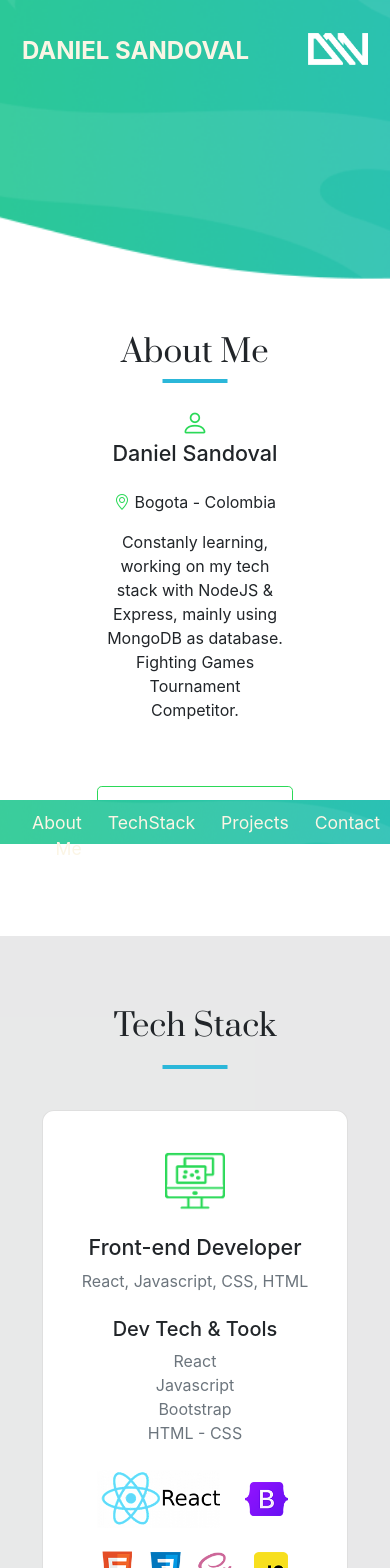
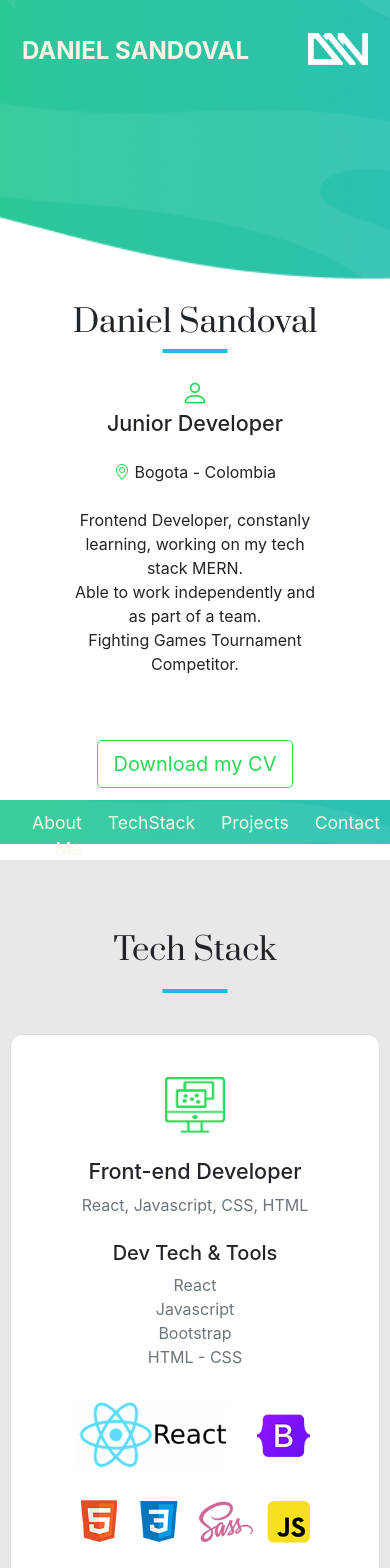
Before and after one commit to Dan33311/my-portfolio-react-bootstrap, a React (Create React App) app: page / in a window 390 px wide. Shown: the top 1568 px of the page. Built offline with nearby package versions, Linux system fonts and the light colour scheme; a web font is replaced by a local one.

Commit message:
apply changes on mobile view

```diff
--- a/src/components/About.js
+++ b/src/components/About.js
@@ -13,15 +13,15 @@ const About = () => {
           {/* card */}
           <div className="col-md-5 text-center text-md-start">
             <div className="card border-0 carddd">
-              <div className="card-body text-center py-4">
-                <h2 className="card-title mb-2 display-5 animate__backInLeft animate__delay-5s	5s" style={{fontFamily: 'Prata'}}>About Me</h2>
+              <div className="cb-about card-body text-center py-4">
+                <h2 className="card-title mb-2 display-5 animate__backInLeft animate__delay-5s	5s" style={{fontFamily: 'Prata'}}>Daniel Sandoval</h2>
                 <div>
                   <img src={lineImage} className="img-fluid mb-4 animate__backInLeft animate__delay-5s	5s" alt="line" />
                 </div>
                 <span className="text-primary display-6">
                   <i className="bi bi-person"></i>
                 </span>
-                <h4 className="card-title mb-4">Daniel Sandoval</h4>
+                <h4 className="card-title mb-4">Junior Developer</h4>
 
                 <p className="card-text mx-5 d-lg-block">
                   <span className="text-primary fw-bold">
@@ -29,7 +29,7 @@ const About = () => {
                   </span> Bogota - Colombia
                 </p>
                 {/* <!-- no display this <p> in small screens --> */}
-                <p className="card-text mx-5 d-lg-block">Constanly learning, working on my tech stack with NodeJS & Express, mainly using MongoDB as database. <br></br>Fighting Games Tournament Competitor.</p>
+                <p className="p-about card-text mx-5 d-lg-block">Frontend Developer, constanly learning, working on my tech stack MERN. <br></br>Able to work independently and as part of a team. <br></br>Fighting Games Tournament Competitor.</p>
                 <a
                   className="btn-download btn btn-outline-primary btn-lg mt-5"
                   href={myPDF}
--- a/src/components/Contact.js
+++ b/src/components/Contact.js
@@ -18,9 +18,9 @@ const Contact = () => {
 
   return (
     <>
-      <div className="card d-flex mx-auto my-5 border border-0" style={{maxWidth: '480px'}}>
+      <div className="card d-flex mx-auto my-5 border border-0" style={{maxWidth: '726px'}}>
         <div className="card-body contact-card">
-        <p className="card-text text-center" data-aos="fade-up">I'm seeking out opportunities to get my first job as developer, if you have any request or question, send me a message. Feel free to reach out to me any time.</p>
+        <p className="card-text text-center" data-aos="fade-up">I'm seeking out opportunities to get my first job as developer, <br></br>if you have any request or question, send me a message. Feel free to reach out to me any time.</p>
         </div>
       </div>
       {/* <div class="text-center contact-text-w mt-5 mb-5 mx-auto pt-5" style={{width: '630px'}}>
--- a/src/components/Projects.js
+++ b/src/components/Projects.js
@@ -98,11 +98,11 @@ const Projects = () => {
                   />
                 </div>
               </div>
-          </div>)}
+            </div>
+          )}
         </div>
 
       </div>
-
     </section>
   );
 }
--- a/src/components/TechCards.js
+++ b/src/components/TechCards.js
@@ -87,7 +87,8 @@ const Cards = () => {
 
         <div className="row my-3 g-3 align-items-center justify-content-center">
           {cards.map(card =>
-            <div className="col-auto col-lg-4 col-xl-4" key={card.id}>
+            // FIXME: // FIXED: Mobile view width
+            <div className="col-md-5 col-lg-5 col-xl-4" style={{minWidth: '386px'}} key={card.id}>
               <Techcard
                 title={card.title}
                 iconSrc={card.icon}
@@ -100,11 +101,11 @@ const Cards = () => {
                 itemFour={card.items.item4}
                 logosSrc={card.image}
               />
-            </div>)}
+            </div>
+          )}
         </div>
 
       </div>
-
     </section>
   );
 }
--- a/src/index.css
+++ b/src/index.css
@@ -13,18 +13,15 @@ code {
 }
 
 
-
-/* navbar section  ------------------------------------------------  */
-
+/* NAVBAR SECTION  ------------------------------------------------  */
+/* NAVBAR SECTION  ------------------------------------------------  */
 .nn {
   background: rgb(43,217,88);
   background: linear-gradient(90deg, rgba(43,217,88,1) 0%, rgba(43,183,217,1) 100%);
 }
-
 .navbar {
   /* background-image: url(../assets/background-gradient-hero.png); */
   background-image: url(./assets/background-gradient-hero.png);
-
   background-repeat: no-repeat;
   background-position: center;
   background-size: cover;
@@ -124,40 +121,47 @@ code {
 
 
 
-/* about me section  ------------------------------------------------  */
+/* ABOUT ME SECTION  ------------------------------------------------  */
+/* ABOUT ME SECTION  ------------------------------------------------  */
 .btn-download:hover {
   color: white;
 }
 
+@media only screen and (max-width: 480px) {
+  .p-about {
+    /* outline: 1px solid salmon; */
+    margin-top: 24px !important;
+    margin-left: 40px !important;
+    margin-right: 40px !important;
+  }
+}
 
 
-/* tech stack section  ------------------------------------------------  */
-/* border: 1px solid red; */
+
+/* TECHSTACK SECTION  ------------------------------------------------  */
+/* TECHSTACK SECTION  ------------------------------------------------  */
 .card-tc {
   border-radius: 0.75rem;
 }
 
 
 
-/* projects section  --------------------------------------------------  */
+/* PROJECTS SECTION  ------------------------------------------------  */
+/* PROJECTS SECTION  ------------------------------------------------  */
 .card-w:nth-child(even) .card-p {
   display: flex;
   flex-direction: row-reverse;
 }
-
 .ps {
   padding-bottom: 100px;
   padding-top: 100px;
 }
-
-
 .card-w:nth-child(odd) .card-i img {
   border-radius: 0.5rem 0 0 0.5rem;
 }
 .card-w:nth-child(even) .card-i img {
   border-radius: 0 0.5rem 0.5rem 0;
 }
-
 .card-w:nth-child(odd) .card-c{
   border: 1px solid #dee2e6;
   border-radius: 0 0.5rem 0.5rem 0;
@@ -166,7 +170,6 @@ code {
   border: 1px solid #dee2e6;
   border-radius: 0.5rem 0 0 0.5rem;
 }
-
 .card-w:nth-child(odd) .card-i img:hover {
   transform: translate(10px, -10px);
   transition: all .8s;
@@ -175,7 +178,6 @@ code {
   /* transform: rotate(360deg); */
   /* -webkit-transform: rotate(360deg); */
 }
-
 .card-w:nth-child(even) .card-i img:hover {
   /* transform: scale(1.05); */
   transform: translate(-10px, -10px);
@@ -184,9 +186,8 @@ code {
 
 
 
-
-
-/* contact section  --------------------------------------------------  */
+/* CONTACT SECTION  ------------------------------------------------  */
+/* CONTACT SECTION  ------------------------------------------------  */
 #contact {
   background-image: url(./assets/footer-image-b.png);
   background-repeat: no-repeat;
@@ -195,24 +196,26 @@ code {
   /* height: 776px; */
   height: 690px;
 }
-
 .contact-card {
   padding-top: 60px;
-  /* border: 1px solid red; */
 }
-
+.contact-card p {
+  padding: 0 20px;
+  font-size: 1.3em;
+}
 .footer-c {
   margin-top: 140px;
 }
-
 .contact-item:hover {
   box-shadow: 0 0 0 10px rgba(255,255,255,0.3);
   border-radius: 0.3rem;
   transition: all .7s;
 }
 
-/*  OTHER ANIMATIONS  -------------------------------------------------------------  */
-/*  -------------------------------------------------------------  */
+
+
+/*  ANIMATIONS  ---------------------------------------------------  */
+/*  ---------------------------------------------------------------  */
 .containerr .box .title {
   width: 100%;
   position: relative;
@@ -350,10 +353,7 @@ code {
   }
 }
 
-
-
-
-/*  ABOUT SECTION ANIMATION  -------------------------------------------------------------  */
+/*  ABOUT SECTION ANIMATION  --------------------------------------  */
 @keyframes slideInFromDown {
   0% {
     transform: translateY(10%);
@@ -376,7 +376,7 @@ code {
   /* shorthand version (version corta) */
   animation: 1s ease-out 0s 1 slideInFromDown;
 
-  padding: 30px;
+  /* padding: 30px; */
 }
 
 #techstack {
@@ -394,7 +394,9 @@ code {
 }
 
 
-/*  GO TO TOP BUTTON  -------------------------------------------------------------  */
+
+/* GO TO TOP BUTTON  ------------------------------------------------  */
+/* GO TO TOP BUTTON  ------------------------------------------------  */
 .top-arrow {
   width: 48px;
   position: fixed;
@@ -409,6 +411,7 @@ code {
   border-radius: 25px;
   opacity: .85;
 }
+
 @media only screen and (max-width: 767px){
   .top-arrow {
     visibility: hidden;
```
Lines whose indentation alone changed are shown as unchanged.
